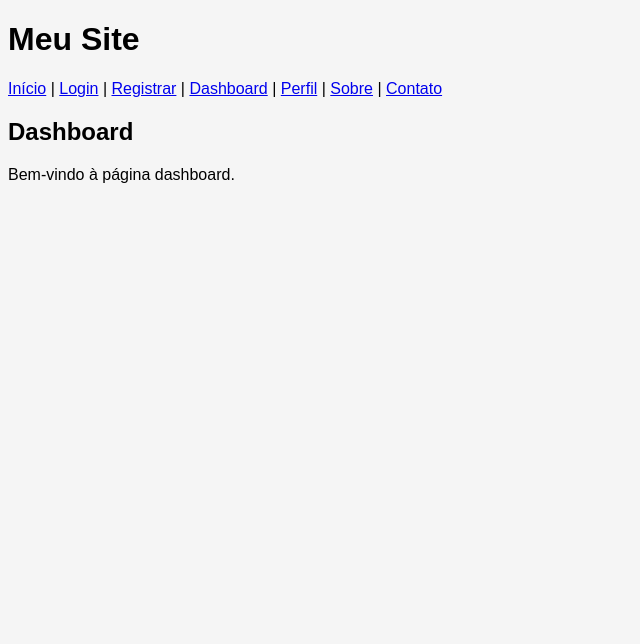
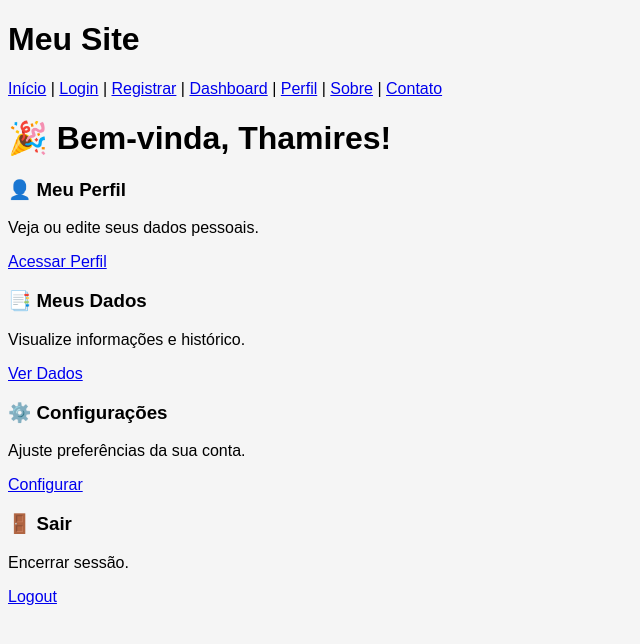
Before and after one commit to Thamiresvitoria/Teste-, a Flask app: page /dashboard in a window 1280 px wide. Shown: the top 644 px of the page, without its empty margins (0-640 px from the left). Run offline with Flask 3, Linux system fonts and the light colour scheme.

Commit message:
Update dashboard.html

```diff
--- a/templates/dashboard.html
+++ b/templates/dashboard.html
@@ -1,7 +1,34 @@
+{% extends 'base.html' %}
+{% block content %}
 
-{% extends 'base.html' %}
-{% block title %}Dashboard{% endblock %}
-{% block content %}
-<h2>Dashboard</h2>
-<p>Bem-vindo à página dashboard.</p>
+<div class="dashboard-container">
+    <h1>🎉 Bem-vinda, Thamires!</h1>
+
+    <div class="cards">
+        <div class="card">
+            <h3>👤 Meu Perfil</h3>
+            <p>Veja ou edite seus dados pessoais.</p>
+            <a href="{{ url_for('perfil') }}">Acessar Perfil</a>
+        </div>
+
+        <div class="card">
+            <h3>📑 Meus Dados</h3>
+            <p>Visualize informações e histórico.</p>
+            <a href="#">Ver Dados</a>
+        </div>
+
+        <div class="card">
+            <h3>⚙️ Configurações</h3>
+            <p>Ajuste preferências da sua conta.</p>
+            <a href="#">Configurar</a>
+        </div>
+
+        <div class="card">
+            <h3>🚪 Sair</h3>
+            <p>Encerrar sessão.</p>
+            <a href="{{ url_for('index') }}">Logout</a>
+        </div>
+    </div>
+</div>
+
 {% endblock %}
```
